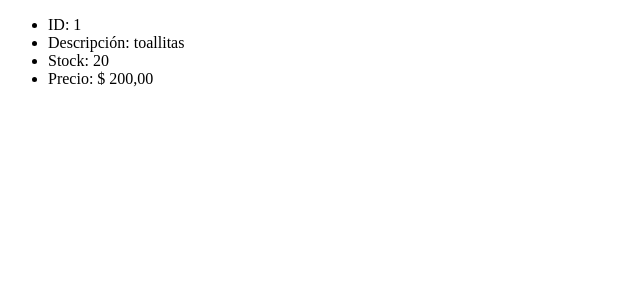
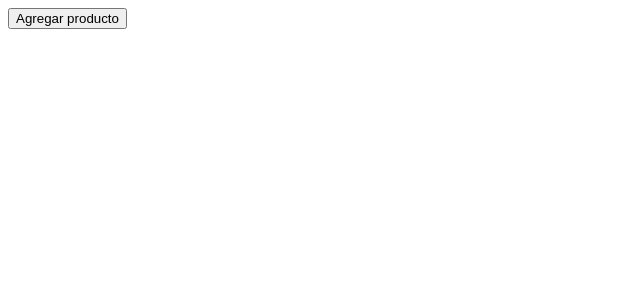
Before and after one commit to alanfrancoa/curso-react, a React (Vite) app in the folder projects/07-desafio-clase/: page / in a window 1280 px wide. Shown: the top 300 px of the page, without its empty margins (0-640 px from the left). Built offline with nearby package versions, Linux system fonts and the light colour scheme.

Commit message:
Se agregan productos al array con redux, falte crear formulario para productos y eliminar producto por ID.

```diff
--- a/projects/07-desafio-clase/src/App.jsx
+++ b/projects/07-desafio-clase/src/App.jsx
@@ -1,30 +1,34 @@
-import { useEffect } from "react";
-import { useDispatch } from "react-redux";
-import { addProduct } from "./redux/userSlice";
-import { Header } from "./components/Header";
+import React from 'react';
+import { useDispatch, useSelector } from 'react-redux';
+import { addProducts } from './redux/arraySlice';
 
-import "./App.css";
+const App = () => {
+  const dispatch = useDispatch();
+  const productos = useSelector(state => state.array.products);
 
-function App() {
-  const dispatch = useDispatch();
-
-  useEffect(() => {
-    const data = {
+  const agregarProductoHandler = () => {
+    const producto = {
       ID: 1,
       description: "toallitas",
       price: 200,
       stock: 20,
     }
-    dispatch(addProduct(data))
 
-  }, []);
+    dispatch(addProducts(producto));
+  };
+
+  console.log(productos);
 
   return (
-    <div className="App">
-      <Header />
-
+    <div>
+      <button onClick={agregarProductoHandler}>Agregar producto</button>
+      <ul>
+        {productos && productos.map((producto, index) => (
+          <li key={index}>Producto: {producto.description}</li>
+        ))}
+      </ul>
     </div>
   );
-}
+};
 
 export default App;
--- a/projects/07-desafio-clase/src/components/Header.jsx
+++ /dev/null
@@ -1,16 +0,0 @@
-import { useSelector } from "react-redux";
-
-export function Header() {
-  const products = useSelector((state) => state.products);
-
-  return (
-    <header>
-      <ul>
-        <li>ID: {products.ID}</li>
-        <li>Descripción: {products.description}</li>
-        <li>Stock: {products.stock}</li>
-        <li>Precio: {products.price.toLocaleString('es-AR', { style: 'currency', currency: 'ARS' })}</li>
-      </ul>
-    </header>
-  );
-}
--- /dev/null
+++ b/projects/07-desafio-clase/src/redux/arraySlice.js
@@ -0,0 +1,21 @@
+import { createSlice } from "@reduxjs/toolkit";
+
+const initialState = {
+    products: []
+  };
+
+export const arraySlice = createSlice({
+  name: "array",
+  initialState,
+  reducers: {
+    addProducts: (state, action) => {
+        return {
+            ...state,
+            products: [...state.products, action.payload]
+        };
+    },
+  },
+});
+
+export const { addProducts} = arraySlice.actions;
+export default arraySlice.reducer;
--- a/projects/07-desafio-clase/src/redux/store.js
+++ b/projects/07-desafio-clase/src/redux/store.js
@@ -1,8 +1,10 @@
 import { configureStore } from "@reduxjs/toolkit";
-import productsReducer from "./userSlice";
+import arrayReducer from "./arraySlice";
 
-export const store = configureStore({
+ const store = configureStore({
   reducer: {
-    products: productsReducer,
+    array: arrayReducer,
   },
 });
+
+export default store
--- a/projects/07-desafio-clase/src/redux/userSlice.js
+++ /dev/null
@@ -1,28 +0,0 @@
-import { createSlice } from "@reduxjs/toolkit";
-
-const initialState = {
-  ID: 0,
-  description: "",
-  stock: 0,
-  price: 0,
-};
-
-export const productsSlice = createSlice({
-  name: "products",
-  initialState,
-  reducers: {
-    addProduct: (state, action) => {
-      const { ID, description, stock, price } = action.payload;
-      state.ID = ID;
-      state.description = description;
-      state.stock = stock;
-      state.price = price;
-    },
-    changeEmail: (state, action) => {
-      state.email = action.payload;
-    },
-  },
-});
-
-export const { addProduct, changeEmail } = productsSlice.actions;
-export default productsSlice.reducer;
```
Also changed, not shown: projects/07-desafio-clase/src/components/Email.jsx (deleted, +0 -15 lines), projects/07-desafio-clase/src/main.jsx (+1 -10 lines).
